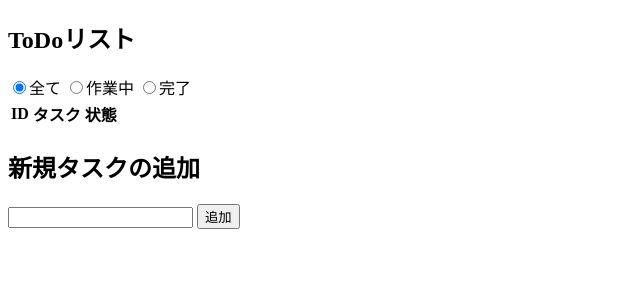
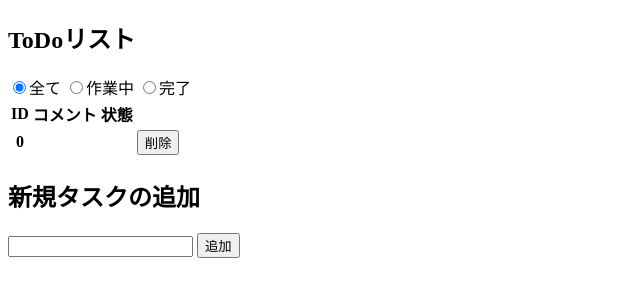
Before and after one commit to uma20vj21/js2-2, a plain HTML site: page index.html in a window 1280 px wide. Both pictures are taken after a click on the button "追加". Shown: the whole page, without its empty margins (0-640 px from the left). Drawn offline with Linux system fonts and the light colour scheme.

Commit message:
2-2-1完了

```diff
--- a/index.html
+++ b/index.html
@@ -20,7 +20,7 @@
     <table>
       <thead>
         <th>ID</th>
-        <th>タスク</th>
+        <th>コメント</th>
         <th>状態</th>
       </thead>
       <tbody id="todolists"></tbody>
--- a/main.js
+++ b/main.js
@@ -1,39 +1,50 @@
+'use strict';
 // HTMLより入力欄、追加ボタン、追加した内容を表示するためにIDを取得
 const addTask = document.getElementById('addtask');
 const submitButton = document.getElementById('submit');
 const todoLists = document.getElementById('todolists');
 
 // 追加するための空配列を定義
-const todos = [];
-
-// 出力の際のID定義
-const todoId = 0;
-
-// todosに格納するためのtodoを定義
-const addTodo = () => {
-  const idNum = todoId;
-  const task = addTask.value;
-  const status = '作業中';
-  const todo = {
-    idNum,
-    task,
-    status,
-  };
-  //  todoを返す
-  // return todo;
-};
+let todos = [];
 
 // 追加ボタンがクリックされたら実行する処理を実装
 submitButton.addEventListener('click', () => {
-  const pushTodo = addTodo();
-  todos.push(pushTodo);
+  const taskStatus = '作業中';
+  todos.push({
+    id: todos.length,
+    comment: addTask.value,
+    status: taskStatus,
+  });
+
+  createListView();
+
   addTask.value = '';
 });
 
-// tososの中身を一覧表示させる
-const showTodos = (selecttodos) => {
-  todolists = '';
+const createListView = () => {
+  // todosLists直下に子要素がなくなるまで、子要素を削除し続ける処理
+  while (todoLists.firstChild) {
+    todoLists.removeChild(todoLists.firstChild);
+  }
+  todos.forEach((task) => {
+    let todoItem = document.createElement('tr');
+    const todoId = document.createElement('th');
+    const todoComment = document.createElement('th');
+    const todoStatus = document.createElement('th');
+    const todoDelete = document.createElement('th');
+    const deleteButton = document.createElement('button');
 
-  const table = document.createElement('tr');
+    todoId.innerHTML = task.id;  //コールバック関数の第一引数(task)からtodosの各値を取得させinnerHTMLで記述
+    todoComment.innerHTML = task.comment;  //コールバック関数の第一引数(task)からtodosの各値を取得させinnerHTMLで記述
+    deleteButton.innerHTML = '削除';
+    deleteButton.classList.add('delete');  //要素に'delete'クラスを付与
+    todoDelete.appendChild(deleteButton); //上記で新しく'delete'クラスをつくりth要素に差し込む
 
-}
+    todoItem.appendChild(todoId);
+    todoItem.appendChild(todoComment);
+    todoItem.appendChild(todoStatus);
+    todoItem.appendChild(todoDelete);
+
+    todoLists.appendChild(todoItem);
+  });
+};
```
